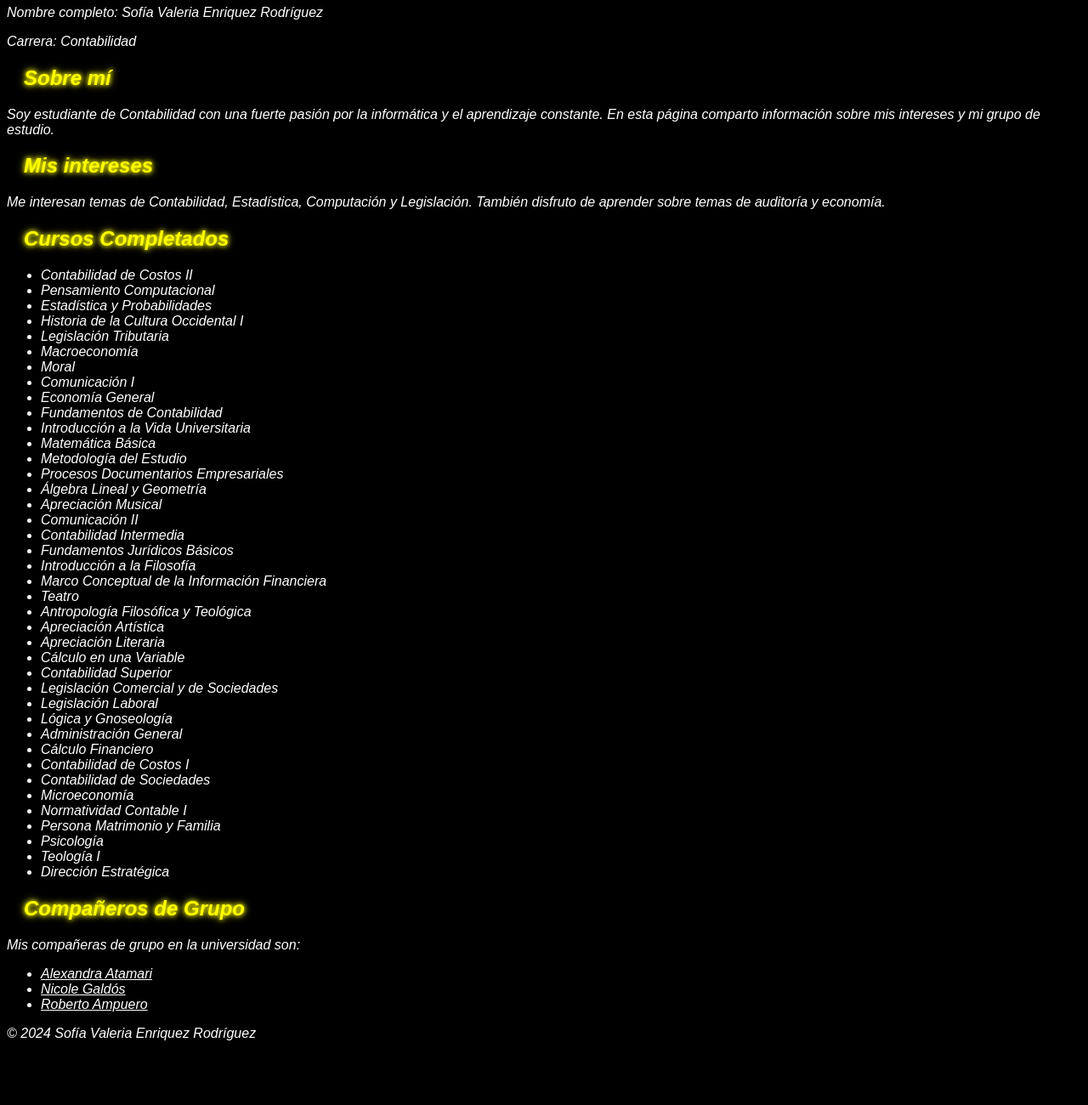
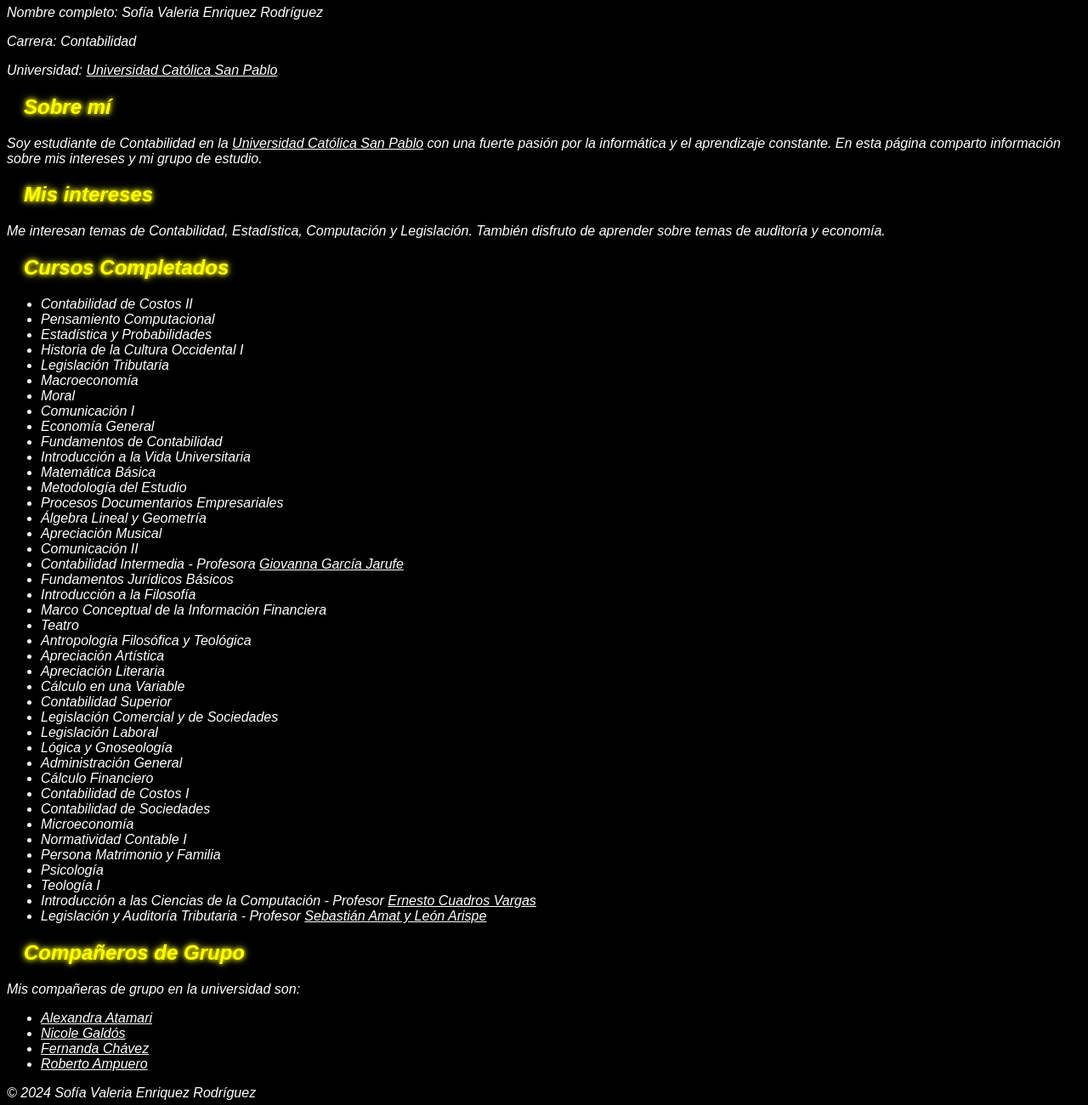
Before and after one commit to sofiavenriquezr/Mi-p-gina-web, a plain HTML site: page index.html in a window 1280 px wide. Shown: the part 160-1460 px from the top of the page at 85% size. Before the commit the page ends 1401 px from the top, so only its background shows below. Drawn offline with Linux system fonts and the light colour scheme.

Commit message:
Update index.html

````diff
--- a/index.html
+++ b/index.html
@@ -80,12 +80,13 @@
             <h2>Datos Generales</h2>
             <p>Nombre completo: Sofía Valeria Enriquez Rodríguez</p>
             <p>Carrera: Contabilidad</p>
+            <p>Universidad: <a href="https://ucsp.edu.pe/" target="_blank">Universidad Católica San Pablo</a></p>
         </section>
 
         <!-- Sección sobre mí -->
         <section id="sobre-mi">
             <h2>Sobre mí</h2>
-            <p>Soy estudiante de Contabilidad con una fuerte pasión por la informática y el aprendizaje constante. En esta página comparto información sobre mis intereses y mi grupo de estudio.</p>
+            <p>Soy estudiante de Contabilidad en la <a href="https://ucsp.edu.pe/" target="_blank">Universidad Católica San Pablo</a> con una fuerte pasión por la informática y el aprendizaje constante. En esta página comparto información sobre mis intereses y mi grupo de estudio.</p>
         </section>
 
         <!-- Sección de intereses -->
@@ -115,7 +116,7 @@
                 <li>Álgebra Lineal y Geometría</li>
                 <li>Apreciación Musical</li>
                 <li>Comunicación II</li>
-                <li>Contabilidad Intermedia</li>
+                <li>Contabilidad Intermedia - Profesora <a href="https://www.linkedin.com/in/giovanna-m-garc%C3%ADa-jarufe/?originalSubdomain=pe" target="_blank">Giovanna García Jarufe</a></li>
                 <li>Fundamentos Jurídicos Básicos</li>
                 <li>Introducción a la Filosofía</li>
                 <li>Marco Conceptual de la Información Financiera</li>
@@ -137,7 +138,8 @@
                 <li>Persona Matrimonio y Familia</li>
                 <li>Psicología</li>
                 <li>Teología I</li>
-                <li>Dirección Estratégica</li>
+                <li>Introducción a las Ciencias de la Computación - Profesor <a href="https://pe.linkedin.com/in/ecuadrosv" target="_blank">Ernesto Cuadros Vargas</a></li>
+                <li>Legislación y Auditoría Tributaria - Profesor <a href="https://www.linkedin.com/in/sebastian-amat-y-le%C3%B3n-arispe-0a198a32/?originalSubdomain=pe" target="_blank">Sebastián Amat y León Arispe</a></li>
             </ul>
         </section>
 
@@ -148,6 +150,7 @@
             <ul>
                 <li><a href="https://alexandraata.neocities.org/" target="_blank">Alexandra Atamari</a></li>
                 <li><a href="https://nicolegaldos.neocities.org/" target="_blank">Nicole Galdós</a></li>
+                <li><a href="https://luzfernandachavezquispe.neocities.org/" target="_blank">Fernanda Chávez</a></li>
                 <li><a href="https://robertoampueroch.neocities.org/" target="_blank">Roberto Ampuero</a></li>
             </ul>
         </section>
@@ -159,3 +162,4 @@
     </footer>
 </body>
 </html>
+```
````
